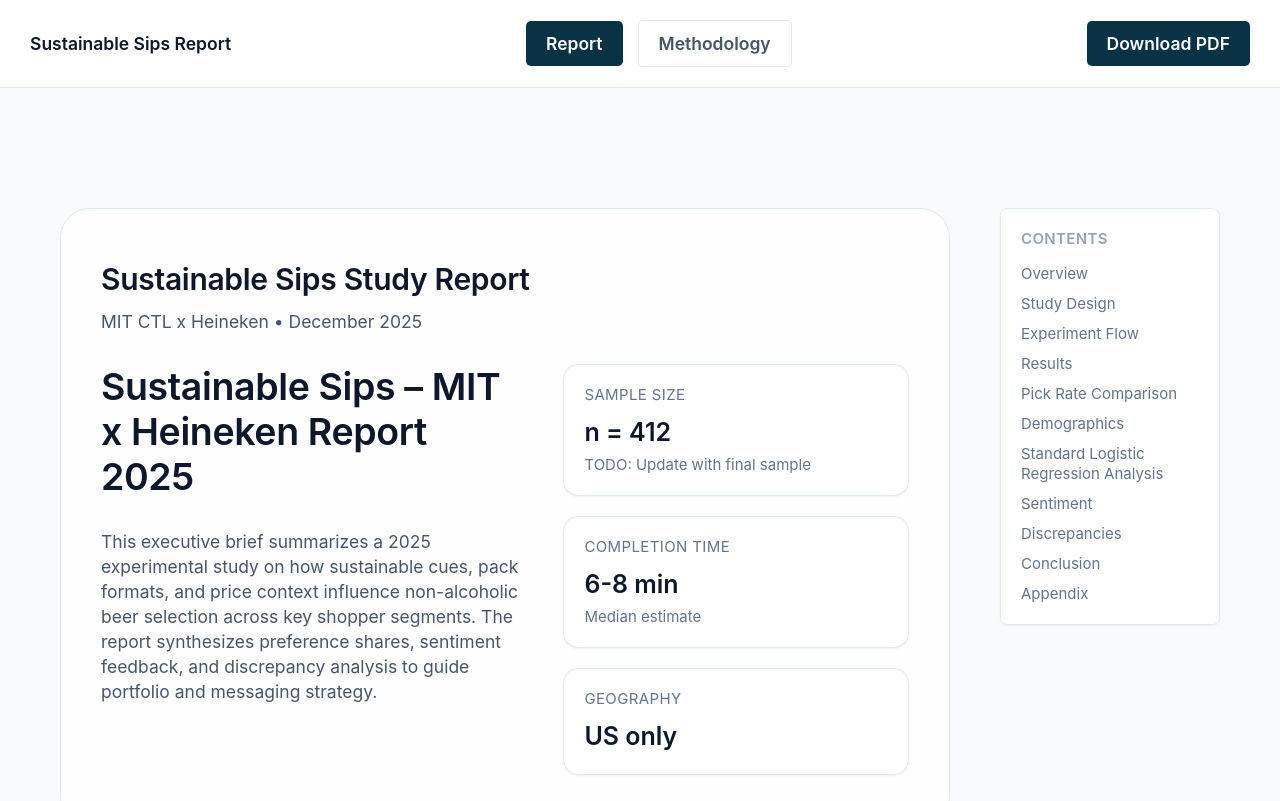
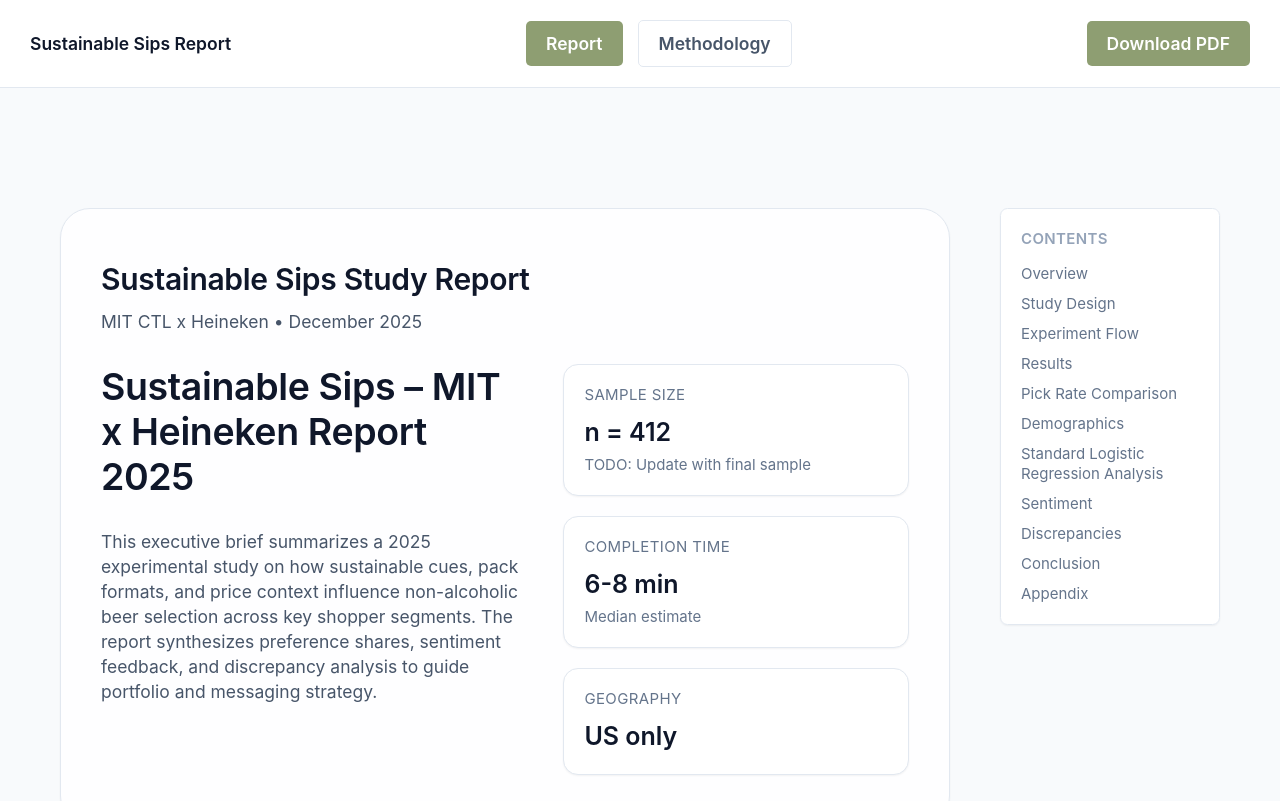
Before and after one commit to jose-laveaga/Heineken-study, a React (Vite) app: page / in a window 1280 px wide. Shown: the top 801 px of the page. Built offline with nearby package versions, Linux system fonts and the light colour scheme.

Commit message:
aesthetic changes to graphs and buttons 2

```diff
--- a/src/components/charts/ChartCard.tsx
+++ b/src/components/charts/ChartCard.tsx
@@ -25,13 +25,13 @@
     <div className="flex max-w-xl flex-col gap-4 overflow-ellipsis rounded-l rounded-r border border-slate-200 bg-white p-5 shadow-sm">
       <div className="flex items-start justify-between gap-3">
         <div>
-          <h3 className="text-xl font-semibold text-slate-900">{title}</h3>
+          <h3 className="text-xl font-semibold text-cyan-950">{title}</h3>
           {caption ? <p className="mt-1 text-xs text-slate-500">{caption}</p> : null}
         </div>
         {dataTable ? (
           <button
             type="button"
-            className="text-xs font-semibold uppercase tracking-wide text-slate-500 hover:text-slate-900"
+            className="text-xs font-semibold uppercase tracking-wide text-slate-500 hover:text-cyan-800"
             onClick={() => setShowData((prev) => !prev)}
           >
             {showData ? 'Hide data' : 'View data'}
--- a/src/components/ui/Button.tsx
+++ b/src/components/ui/Button.tsx
@@ -10,8 +10,8 @@
     className={clsx(
       'inline-flex items-center justify-center rounded-b rounded-t px-4 py-2 text-sm font-semibold transition',
       variant === 'primary'
-        ? 'bg-cyan-950 text-white hover:bg-cyan-900'
-        : 'border border-slate-200 bg-white text-slate-600 hover:border-slate-400',
+        ? 'bg-[#8e9e72] text-white hover:bg-[#A3B18A] '
+        : 'border border-slate-200 bg-white text-slate-600 hover:border-[#818f67]',
       className
     )}
     {...props}
--- a/src/components/ui/Chip.tsx
+++ b/src/components/ui/Chip.tsx
@@ -10,10 +10,10 @@
   <button
     type="button"
     className={clsx(
-      'rounded-full border px-3 py-1 text-xs transition',
+      'rounded-sm border px-3 py-1 text-xs transition',
       selected
-        ? 'border-slate-900 bg-slate-900 text-white'
-        : 'border-slate-200 bg-white text-slate-600 hover:border-slate-400'
+        ? 'border-[#818f67] bg-[#A3B18A] text-white'
+        : 'border-slate-200 bg-white text-slate-600 hover:border-[#818f67]'
     )}
     onClick={onClick}
   >
```
